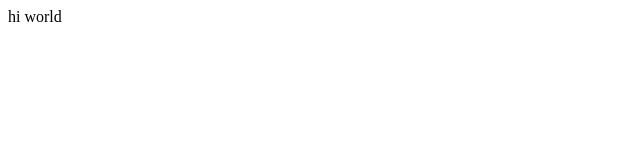
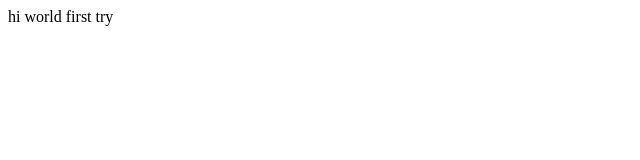
Before and after one commit to khagendb/srv_proj1, a plain HTML site: page index.html in a window 1280 px wide. Shown: the full height of the page, 0-640 px from the left. Drawn offline with Linux system fonts and the light colour scheme.

Commit message:
first try

```diff
--- a/index.html
+++ b/index.html
@@ -3,6 +3,6 @@
 <title>project1</title>
 </head>
 <body>
-hi world
+hi world first try
 </body>
 </html>
```
